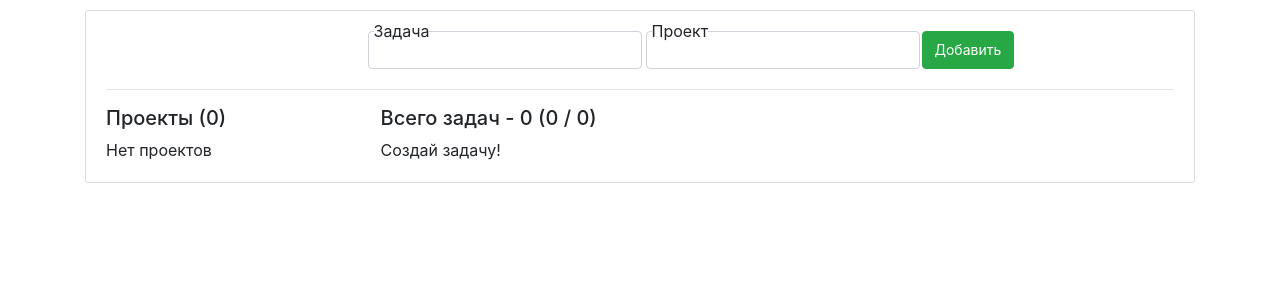
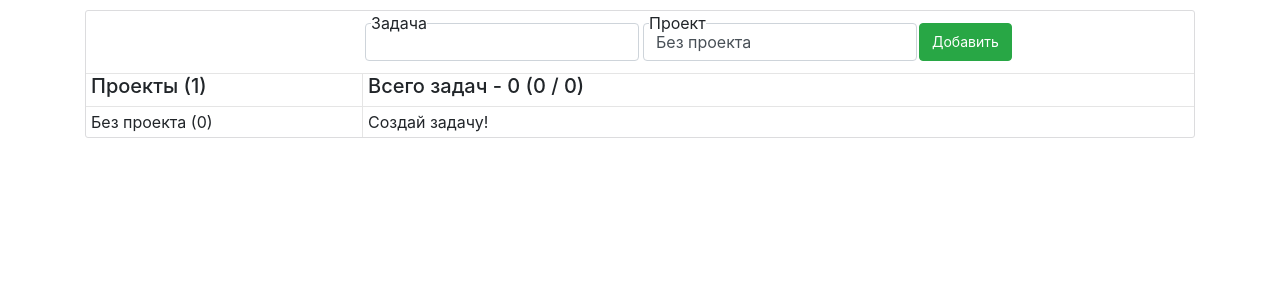
Before and after one commit to GudoIlya/todoreact, a React app: page / in a window 1280 px wide. Shown: the top 300 px of the page. Built offline with nearby package versions, Linux system fonts and the light colour scheme.

Commit message:
Added project filter

```diff
--- /dev/null
+++ b/app/api/api.js
@@ -0,0 +1,5 @@
+import axios from 'axios';
+
+export default axios.create({
+    baseURL : 'http://localhost.api:8081/'
+});
--- a/app/todo/Board.js
+++ b/app/todo/Board.js
@@ -11,19 +11,61 @@ class Board extends React.Component {
             tasksNumber   : 0,
             notDoneTasksNumber : 0,
             doneTasksNumber    : 0,
-            tasks : []
+            tasks : [],
+            filteredTasks : [],
+            projects : [],
+            filter : false
         };
+        this.filtrateTasks = this.filtrateTasks.bind(this);
         this.addTask = this.addTask.bind(this);
         this.removeTask = this.removeTask.bind(this);
         this.calculateTasks = this.calculateTasks.bind(this);
         this.checkOneTask = this.checkOneTask.bind(this);
     }
 
+    /**
+     * filter = {
+     *     filterBy => project
+     *     value => projectValue
+     * }
+     * @param filter
+     */
+    filtrateTasks(filter) {
+        console.log('filter');
+        console.log(filter);
+        let tasks = this.state.tasks;
+        if(!filter) {
+            filter = this.state.filter;
+        }
+        if(filter !== true) {
+            tasks = tasks.filter(function(task, index) {
+                if(task[filter['filterBy']] == filter['value']) {
+                    return task;
+                }
+            });
+            this.setState({
+                filter : {
+                    'filterBy' : filter['filterBy'],
+                    'value'    : filter['value']
+                }
+            })
+        }
+        if(filter === true) {
+            this.setState({
+                filter : false
+            });
+        }
+        this.setState({
+            filteredTasks : tasks
+        }, () => {
+            this.calculateTasks();
+        });
+    }
+
     addTask(task) {
-        console.log(task);
         this.setState({tasks : [...this.state.tasks, task]},
-            () => {
-            this.calculateTasks()
+        () => {
+            this.filtrateTasks();
         });
         return true;
     }
@@ -34,7 +76,7 @@ class Board extends React.Component {
                 return i !== index;
             })
         }, () => {
-            this.calculateTasks();
+            this.filtrateTasks();
         });
     }
 
@@ -48,13 +90,13 @@ class Board extends React.Component {
         this.setState({
             tasks : tasks
         }, () => {
-            this.calculateTasks();
+            this.filtrateTasks();
         });
     }
 
     calculateTasks() {
-        let allTasksNumber = this.state.tasks.length;
-        let doneTasksNumber = this.state.tasks.filter(function(task){
+        let allTasksNumber = this.state.filteredTasks.length;
+        let doneTasksNumber = this.state.filteredTasks.filter(function(task){
             if(task !== undefined) {
                 return task.is_done === true;
             }
@@ -70,18 +112,17 @@ class Board extends React.Component {
     render() {
         return (
             <div className="taskBoard">
-                <div className="row mb20">
-                    <div className="col-md-3"></div>
-                    <div className="col-md-9">
+                <div className="row bbgray">
+                    <div className="col-md-3 nopadding"></div>
+                    <div className="col-md-9 nopadding">
                         <Todoform onAddTask={this.addTask} />
                     </div>
                 </div>
-                <hr/>
-                <div className="row">
-                    <div className="col-md-3">
-                        <Projectlist tasks={this.state.tasks} />
+                <div className="tasksWrapper row">
+                    <div className="col-md-3 brgray nopadding">
+                        <Projectlist tasks={this.state.tasks} doFiltrate={this.filtrateTasks} />
                     </div>
-                    <div className="col-md-9">
+                    <div className="col-md-9 nopadding">
                         <Todoheader
                             taskNumber={this.state.tasksNumber}
                             doneTaskNumber={this.state.doneTasksNumber}
@@ -91,7 +132,7 @@ class Board extends React.Component {
                         <Todolist
                             onRemoveTask={this.removeTask}
                             onCheckDoneTask={this.checkOneTask}
-                            tasks={this.state.tasks}
+                            tasks={this.state.filteredTasks}
                         />
                     </div>
                 </div>
--- a/app/todo/TodoForm.js
+++ b/app/todo/TodoForm.js
@@ -13,7 +13,7 @@ class Todoform extends React.Component {
                 <Formik
                     initialValues={{
                         task : '',
-                        project : '',
+                        project : 'Без проекта',
                         is_done : false
                     }}
                     onSubmit={(values, { initialValues, setSubmitting, resetForm }) => {
--- a/app/todo/Todoheader.js
+++ b/app/todo/Todoheader.js
@@ -10,7 +10,7 @@ class Todoheader extends React.Component {
         const totalTasks = this.props.taskNumber || 0;
 
         return (
-            <div className="todoHeader">
+            <div className="todoHeader bbgray">
                 <h5>Всего задач - {totalTasks} (<span title="Всего выполнено">{this.props.doneTaskNumber || 0}</span> / <span title="Не выполнено">{this.props.notDoneTaskNumber || 0})</span></h5>
             </div>
         );
--- a/app/todo/projects/Projectheader.js
+++ b/app/todo/projects/Projectheader.js
@@ -3,15 +3,13 @@ import React from 'react';
 class Projectheader extends React.Component {
     constructor(props) {
         super(props);
-        this.state = {
-            projectnumber : this.props.projects ? Object.keys(this.props.projects).length : 0
-        }
     }
 
     render() {
+        let me = this;
         return (
-            <div className="project-header">
-                <h5>Проекты ({this.state.projectnumber})</h5>
+            <div className="project-header bbgray">
+                <h5 onClick={function() {me.props.doFiltrate(true);} }>Проекты ({this.props.projects ? Object.keys(this.props.projects).length : 0})</h5>
             </div>
         );
     }
--- a/app/todo/projects/Projectitem.js
+++ b/app/todo/projects/Projectitem.js
@@ -6,9 +6,15 @@ class Projectitem extends React.Component {
     }
 
     render() {
+        let me = this;
         return (
-            <div className="project-item">
-                <span>{this.props.project.projectKey} ({this.props.project.number})</span>
+            <div className="project-item" onClick={function(event) {
+                me.props.doFiltrate({
+                    'filterBy': 'project',
+                    'value': me.props.project.name
+                });
+            } }>
+                <span>{this.props.project.name} ({this.props.project.number})</span>
             </div>
         );
     }
--- a/app/todo/projects/Projectlist.js
+++ b/app/todo/projects/Projectlist.js
@@ -5,15 +5,17 @@ import Projectitem from './Projectitem';
 class Projectlist extends React.Component {
     constructor(props) {
         super(props);
-        this.state = {
-            projects : this.collectProjects(this.props.tasks)
-        }
+
+        this.collectProjects = this.collectProjects.bind(this);
     }
 
     collectProjects(tasks) {
         let withoutProject = "Без проекта";
         let projects = {};
-        projects[withoutProject] = 0;
+        projects[withoutProject] = {
+            name : withoutProject,
+            number : 0
+        };
         if(tasks.length) {
             let project;
             tasks.map(function(task, i){
@@ -21,25 +23,28 @@ class Projectlist extends React.Component {
                 if(project == "") {
                     project = withoutProject;
                 }
-                if(task.project in projects) {
+                if(project in projects) {
                     projects[project]['number'] += 1;
                 } else {
                     projects[project] = {
-                        number : 0
+                        name   : project,
+                        number : 1
                     };
                 }
             });
         }
-        console.log(projects);
         return projects;
     }
 
     render() {
+        let projects = this.collectProjects(this.props.tasks);
+        let me = this;
         return (
             <div>
-                <Projectheader projects={this.props.projects} />
-                {this.props.projects ? this.props.projects.map(function(project, index){
-                    <Projectitem key={index} projectKey={index} project={project} />
+                <Projectheader projects={projects} doFiltrate={me.props.doFiltrate}/>
+                {projects ? Object.keys(projects).map(function(key, index){
+                    console.log('wqweqw');
+                    return <Projectitem key={key} projectKey={key} project={projects[key]} doFiltrate={me.props.doFiltrate}/>
                 }) : 'Нет проектов'}
             </div>
         );
--- a/css/main.css
+++ b/css/main.css
@@ -1,8 +1,10 @@
 .taskBoard {
     border: 1px solid #dcdcde;
     margin: 10px auto;
-    padding: 20px;
     border-radius: 3px;
+}
+.taskBoard .row{
+    margin: 0px;
 }
 .todoItem{
     margin-bottom: 10px;
@@ -17,6 +19,29 @@
 .todo-form button {
     font-size: 14px;
     line-height: 24px;
+}
+.tasksWrapper{
+    margin:0 !important;
+    margin-bottom:20px;
+}
+.tasksWrapper h5{
+    padding-left:5px;
+}
+.tasksWrapper .todoList, .tasksWrapper .project-item span{
+    padding-left:5px;
+}
+.tasksWrapper .project-item {
+    border-bottom: 1px solid rgba(0,0,0,.1);
+}
+.tasksWrapper .project-item:last-child {
+    border-bottom: 0px;
+}
+.project-item, .todoList{
+    line-height: 30px;
+}
+.project-item:hover{
+    cursor : pointer;
+    background : #90de91;
 }
 .liWrapper {
     position: relative;
@@ -52,5 +77,14 @@
     margin: 0 !important;
 }
 .mb20{
-    margin-bottom:20px;
+    margin-bottom:20px !important;
 }
+.bbgray{
+    border-bottom: 1px solid rgba(0,0,0,.1);
+}
+.brgray{
+    border-right: 1px solid rgba(0,0,0,.1);
+}
+.todo-form{
+    padding: 12px 0px;
+}
--- a/package.json
+++ b/package.json
@@ -2,6 +2,7 @@
   "name": "tempReact",
   "version": "1.0.0",
   "dependencies": {
+    "axios": "^0.18.0",
     "formik": "^1.3.1",
     "prop-types": "^15.6.2"
   },
```
Also changed, not shown: 1 other file (tests, documents, lock files or other folders).
